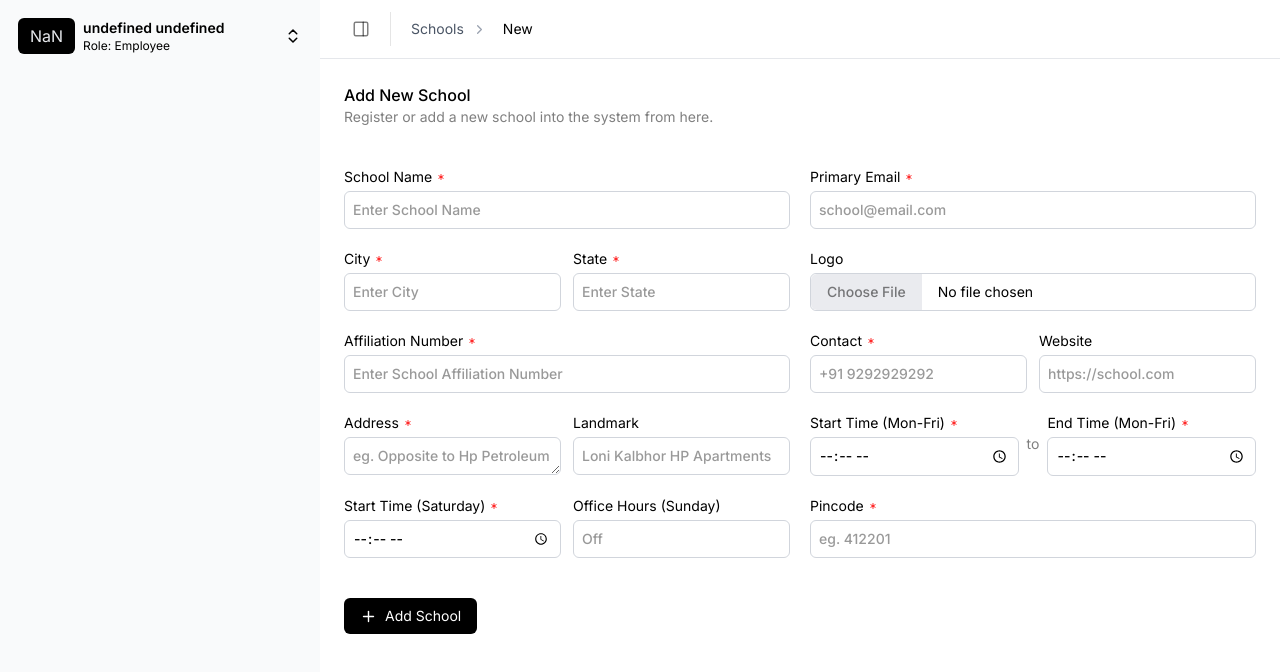
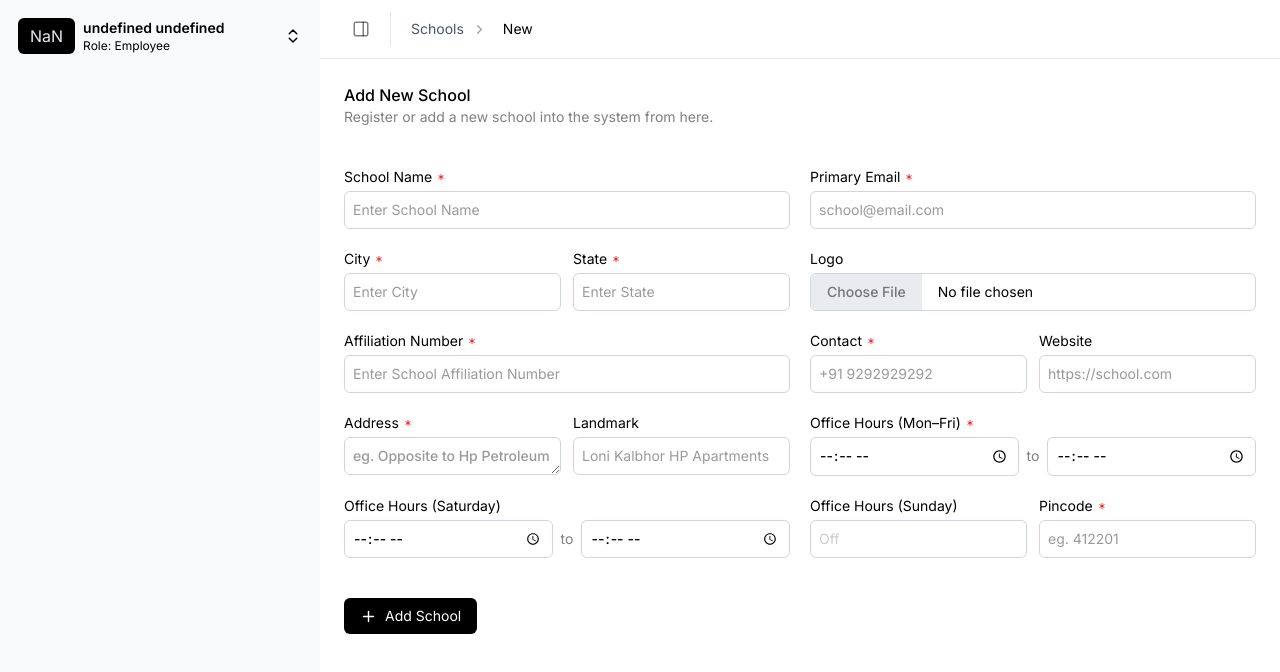
Before and after one commit to GauravJawalkar/School_ERP_Frontend, a Next.js app: page /schools/new in a window 1280 px wide. Shown: the top 672 px of the page. Built offline with nearby package versions, Linux system fonts and the light colour scheme.

Commit message:
Add School Form Functionality completed Integrated with backend Api (Working Correctly)

```diff
--- a/app/(public)/(auth)/login/page.tsx
+++ b/app/(public)/(auth)/login/page.tsx
@@ -1,7 +1,7 @@
 
 "use client"
 import { BASE_URL } from "@/constants/constants";
-import ApiClient from "@/interceptors/ApiClient";
+import { PublicApiClient } from "@/interceptors/ApiClient";
 import { useAuthStore } from "@/store/authStore";
 import { useMutation } from "@tanstack/react-query";
 import { Eye, EyeOff, Infinity, Loader2 } from "lucide-react"
@@ -16,7 +16,7 @@ const LoginPage = () => {
     const [showPassword, setShowPassword] = useState(false)
 
     const login = async ({ email, password }: { email: string, password: string }) => {
-        const response = await ApiClient.post(`${BASE_URL}/auth/login`, { email, password });
+        const response = await PublicApiClient.post(`${BASE_URL}/auth/login`, { email, password });
         return response.data?.user;
     }
 
--- a/components/Dashboard/SchoolAdmin/AddSchoolForm.tsx
+++ b/components/Dashboard/SchoolAdmin/AddSchoolForm.tsx
@@ -4,31 +4,67 @@ import { schoolSchema, SchoolSchemaFormValues } from "@/validations/school.valid
 import { useForm } from "@tanstack/react-form"
 import FormInput from "@/components/Forms/FormInput"
 import { RequiredBadge } from "@/components/Commons/RequiredBadge"
+import { ApiClient } from "@/interceptors/ApiClient"
+import { BASE_URL } from "@/constants/constants"
+import { useMutation } from "@tanstack/react-query"
+import toast from "react-hot-toast"
 
 const AddSchoolForm = () => {
     const form = useForm({
         defaultValues: {
-            name: '',
-            email: '',
-            contact: '',
+            schoolName: '',
+            primaryEmail: '',
+            main_phone: '',
             city: '',
             state: '',
-            logo: undefined as unknown as File,
+            instituteLogo: undefined as unknown as File,
             affiliationNumber: '',
             website: '',
             address: '',
             landmark: '',
-            officeHoursMondayToFridayFrom: '',
-            officeHoursMondayToFridayTo: '',
-            officeHoursSaturday: '',
+            office_hours_Mon_Fri: '',
+            office_hours_Sat: '',
             pincode: '',
-            startTime: '',
-            endTime: '',
         } satisfies SchoolSchemaFormValues,
         onSubmit: async ({ value }) => {
             console.log("Form Data is : ", value);
+            await addNewSchoolMutation.mutateAsync(value);
         }
     })
+
+    const addNewSchool = async (data: SchoolSchemaFormValues) => {
+        const formData = new FormData();
+        formData.append('schoolName', data.schoolName)
+        formData.append('primaryEmail', data.primaryEmail)
+        formData.append('main_phone', data.main_phone)
+        formData.append('city', data.city)
+        formData.append('state', data.state)
+        formData.append('affiliationNumber', data.affiliationNumber)
+        formData.append('website', data.website ?? '')
+        formData.append('address', data.address)
+        formData.append('landmark', data.landmark ?? '')
+        formData.append('pincode', data.pincode)
+        formData.append('office_hours_Mon_Fri', data.office_hours_Mon_Fri)
+        formData.append('office_hours_Sat', data.office_hours_Sat)
+
+        if (data.instituteLogo) {
+            formData.append('instituteLogo', data.instituteLogo)
+        }
+        console.log("New School Data is : ", data);
+        const response = await ApiClient.post(`${BASE_URL}/institute/createInstitute`, formData);
+        return response.data?.data;
+    }
+
+    const addNewSchoolMutation = useMutation({
+        mutationFn: addNewSchool,
+        onSuccess: () => {
+            toast.success("School Added Successful!");
+        },
+        onError: (error: any) => {
+            toast.error(error?.response?.data?.message || "Something Went Wrong! Please try again.");
+        }
+    })
+
     return (
         <section>
             <div>
@@ -48,10 +84,10 @@ const AddSchoolForm = () => {
                     <div className="grid grid-cols-1  md:grid-cols-2 gap-5 py-10">
                         {/* School Name */}
                         <form.Field
-                            name="name"
+                            name="schoolName"
                             validators={{
-                                onChange: schoolSchema.shape.name,
-                                onBlur: schoolSchema.shape.name,
+                                onChange: schoolSchema.shape.schoolName,
+                                onBlur: schoolSchema.shape.schoolName,
                                 onChangeAsyncDebounceMs: 500
                             }}
                             children={(field) => {
@@ -69,10 +105,10 @@ const AddSchoolForm = () => {
 
                         {/* School Email */}
                         <form.Field
-                            name="email"
+                            name="primaryEmail"
                             validators={{
-                                onChange: schoolSchema.shape.email,
-                                onBlur: schoolSchema.shape.email,
+                                onChange: schoolSchema.shape.primaryEmail,
+                                onBlur: schoolSchema.shape.primaryEmail,
                                 onChangeAsyncDebounceMs: 500
                             }}
                             children={(field) => {
@@ -132,10 +168,10 @@ const AddSchoolForm = () => {
 
                         {/* Logo */}
                         <form.Field
-                            name="logo"
+                            name="instituteLogo"
                             validators={{
-                                onChange: schoolSchema.shape.logo,
-                                onBlur: schoolSchema.shape.logo,
+                                onChange: schoolSchema.shape.instituteLogo,
+                                onBlur: schoolSchema.shape.instituteLogo,
                             }}
                             children={(field) => (
                                 <div className="flex flex-col gap-1">
@@ -180,10 +216,10 @@ const AddSchoolForm = () => {
                         {/* Contact & Website */}
                         <div className="grid grid-cols-1 md:grid-cols-2 gap-3">
                             <form.Field
-                                name="contact"
+                                name="main_phone"
                                 validators={{
-                                    onChange: schoolSchema.shape.contact,
-                                    onBlur: schoolSchema.shape.contact,
+                                    onChange: schoolSchema.shape.main_phone,
+                                    onBlur: schoolSchema.shape.main_phone,
                                     onChangeAsyncDebounceMs: 500
                                 }}
                                 children={(field) => {
@@ -270,88 +306,102 @@ const AddSchoolForm = () => {
                             />
                         </div>
 
-                        {/* PinCode , schools-hours */}
-
-                        <div className="flex flex-col gap-1">
-                            <div className="flex w-full items-center justify-center gap-2">
+                        {/* Office Hours Mon-Fri */}
                         <form.Field
-                                    name="officeHoursMondayToFridayFrom"
+                            name="office_hours_Mon_Fri"
                             validators={{
-                                        onChange: schoolSchema.shape.officeHoursMondayToFridayFrom,
-                                        onBlur: schoolSchema.shape.officeHoursMondayToFridayFrom,
-                                        onChangeAsyncDebounceMs: 500
+                                onChange: schoolSchema.shape.office_hours_Mon_Fri,
+                                onBlur: schoolSchema.shape.office_hours_Mon_Fri,
                             }}
                             children={(field) => {
+                                // parse existing value back to from/to for the inputs
+                                const [from = '', to = ''] = field.state.value?.split(' - ') ?? []
+
                                 return (
-                                            <>
-                                                <FormInput
-                                                    label="Start Time (Mon-Fri)"
-                                                    field={field}
+                                    <div className="flex flex-col gap-1">
+                                        <label className="text-sm">
+                                            Office Hours (Mon–Fri) <RequiredBadge />
+                                        </label>
+                                        <div className="flex items-center gap-2">
+                                            <input
                                                 type="time"
-                                                    placeholder="Loni Kalbhor HP Apartments"
-                                                    required
+                                                value={from}
+                                                onChange={(e) => {
+                                                    field.handleChange(`${e.target.value} - ${to}`)
+                                                }}
+                                                onBlur={field.handleBlur}
+                                                className="border border-input-border text-sm p-2 outline-none rounded-md font-medium focus:ring-2 focus:ring-neutral-400/50 w-full"
                                             />
-                                            </>
-                                        )
+                                            <span className="text-sm text-black/50 shrink-0">to</span>
+                                            <input
+                                                type="time"
+                                                value={to}
+                                                onChange={(e) => {
+                                                    field.handleChange(`${from} - ${e.target.value}`)
                                                 }}
+                                                onBlur={field.handleBlur}
+                                                className="border border-input-border text-sm p-2 outline-none rounded-md font-medium focus:ring-2 focus:ring-neutral-400/50 w-full"
                                             />
-                                <span className="text-sm text-black/50">to</span>
-                                <form.Field
-                                    name="officeHoursMondayToFridayTo"
-                                    validators={{
-                                        onChange: schoolSchema.shape.officeHoursMondayToFridayTo,
-                                        onBlur: schoolSchema.shape.officeHoursMondayToFridayTo,
-                                        onChangeAsyncDebounceMs: 500
-                                    }}
-                                    children={(field) => {
-                                        return (
-                                            <>
-                                                <FormInput
-                                                    label="End Time (Mon-Fri)"
-                                                    field={field}
-                                                    type="time"
-                                                    placeholder="Loni Kalbhor HP Apartments"
-                                                    required
-                                                />
-                                            </>
+                                        </div>
+                                        {field.state.meta.isTouched && field.state.meta.errors.length > 0 && (
+                                            <p className="text-xs text-red-500">
+                                                {field.state.meta.errors[0]?.message}
+                                            </p>
+                                        )}
+                                    </div>
                                 )
                             }}
                         />
 
-                            </div>
-                        </div>
-
-                        {/* Office Hours Sat-Sun */}
-                        <div className="grid grid-cols-1 md:grid-cols-2 gap-3">
                         <form.Field
-                                name="officeHoursSaturday"
+                            name="office_hours_Sat"
                             validators={{
-                                    onChange: schoolSchema.shape.officeHoursSaturday,
-                                    onBlur: schoolSchema.shape.officeHoursSaturday,
-                                    onChangeAsyncDebounceMs: 500
+                                onChange: schoolSchema.shape.office_hours_Sat,
+                                onBlur: schoolSchema.shape.office_hours_Sat,
                             }}
                             children={(field) => {
+                                const [from = '', to = ''] = field.state.value?.split(' - ') ?? []
+
                                 return (
-                                        <FormInput
-                                            label="Start Time (Saturday)"
-                                            field={field}
+                                    <div className="flex flex-col gap-1">
+                                        <label className="text-sm">Office Hours (Saturday)</label>
+                                        <div className="flex items-center gap-2">
+                                            <input
                                                 type="time"
-                                            placeholder=""
-                                            required
+                                                value={from}
+                                                onChange={(e) => field.handleChange(`${e.target.value} - ${to}`)}
+                                                onBlur={field.handleBlur}
+                                                className="border border-input-border text-sm p-2 outline-none rounded-md font-medium focus:ring-2 focus:ring-neutral-400/50 w-full"
                                             />
+                                            <span className="text-sm text-black/50 shrink-0">to</span>
+                                            <input
+                                                type="time"
+                                                value={to}
+                                                onChange={(e) => field.handleChange(`${from} - ${e.target.value}`)}
+                                                onBlur={field.handleBlur}
+                                                className="border border-input-border text-sm p-2 outline-none rounded-md font-medium focus:ring-2 focus:ring-neutral-400/50 w-full"
+                                            />
+                                        </div>
+                                        {field.state.meta.isTouched && field.state.meta.errors.length > 0 && (
+                                            <p className="text-xs text-red-500">
+                                                {field.state.meta.errors[0]?.message}
+                                            </p>
+                                        )}
+                                    </div>
                                 )
                             }}
                         />
+
+                        {/* Sunday — static, not a form field */}
+                        <div className="grid grid-cols-1 md:grid-cols-2 gap-3">
                             <div className="flex flex-col gap-1">
                                 <label className="text-sm">Office Hours (Sunday)</label>
                                 <input
-                                    name="officeHoursSunday"
                                     type="text"
                                     placeholder="Off"
                                     readOnly
-                                    className="border border-input-border text-sm p-2 outline-none rounded-md font-medium focus:shadow focus:ring-2 focus:ring-neutral-400/50 placeholder:text-black/40 slim-scrollbar w-full cursor-not-allowed"
+                                    className="border border-input-border text-sm p-2 rounded-md cursor-not-allowed text-black/40"
                                 />
-                            </div>
                             </div>
 
                             {/* Pincode */}
@@ -375,21 +425,18 @@ const AddSchoolForm = () => {
                                 }}
                             />
                         </div>
+                    </div>
                     <div>
-                        <form.Subscribe selector={(state) => [state.canSubmit, state.isSubmitting]}>
-                            {
-                                ([canSubmit, isSubmitting]) => (
                         <button
                             type="submit"
-                                        disabled={!canSubmit || isSubmitting}
+                            disabled={addNewSchoolMutation.isPending}
                             title="Add New School"
                             className="w-fit cursor-pointer disabled:cursor-not-allowed bg-black text-white text-sm py-2 px-4 rounded-md hover:bg-black/80 transition-all ease-linear font-normal focus:ring-2 focus:ring-neutral-400/50 inline-flex items-center justify-center gap-2">
-                                        {isSubmitting ? <Loader2 size={17} className="animate-spin" /> : <PlusIcon size={17} />}
-                                        {isSubmitting ? 'Adding...' : 'Add School'}
+                            {(addNewSchoolMutation.isPending && !addNewSchoolMutation.isError) ? <Loader2 size={17} className="animate-spin" /> : <PlusIcon size={17} />}
+                            {(addNewSchoolMutation.isPending && !addNewSchoolMutation.isError) ? 'Adding...' : 'Add School'}
                         </button>
-                                )
-                            }
-                        </form.Subscribe>
+
+
                     </div>
                 </form>
             </div >
--- a/components/Forms/FormInput.tsx
+++ b/components/Forms/FormInput.tsx
@@ -23,7 +23,7 @@ const FormInput = ({ field, label, type = 'text', placeholder, required, readOnl
                 onBlur={field.handleBlur}
                 placeholder={placeholder}
                 readOnly={readOnly}
-                className={`border border-input-border text-sm p-2 outline-none rounded-md font-medium focus:shadow focus:ring-2 focus:ring-neutral-400/50 placeholder:text-black/40 ${readOnly ? 'cursor-not-allowed' : ''}`} />
+                className={`border border-input-border text-sm p-2 outline-none rounded-md font-normal focus:shadow focus:ring-2 focus:ring-neutral-400/50 placeholder:text-black/40 ${readOnly ? 'cursor-not-allowed' : ''}`} />
             {field.state.meta.isTouched && field.state.meta.errors.length > 0 && (
                 <p className="text-xs text-red-500">
                     {field.state.meta.errors[0]?.message}
```
Also changed, not shown: interceptors/ApiClient.ts (+8 -4 lines), validations/login.validation.ts (added, +10 -0 lines), validations/school.validation.ts (+6 -9 lines). Lines whose indentation alone changed are shown as unchanged.
